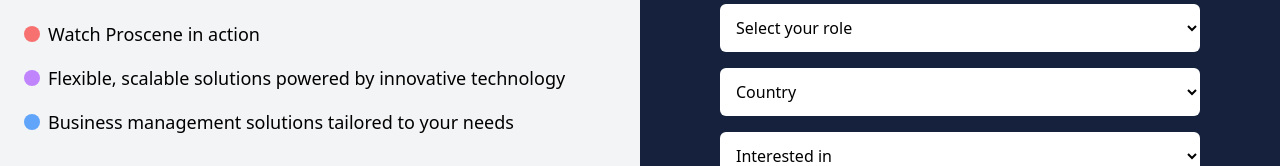
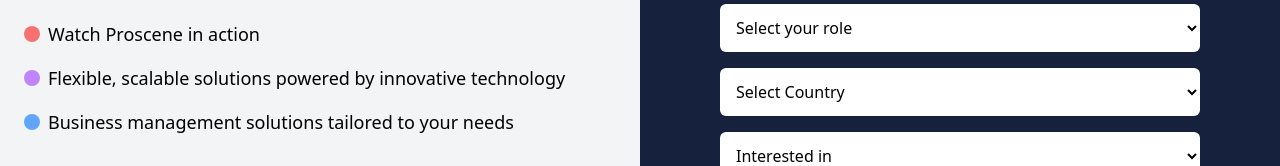
Before and after one commit to mobisa-012/react-proscene, a React (Create React App) app: page /bookDemo in a window 1280 px wide. Shown: the part 482-648 px from the top of the page. Built offline with nearby package versions, Linux system fonts and the light colour scheme.

Commit message:
used maps in select options instead of manual input of options

```diff
--- a/src/pages/BookDemoPage.js
+++ b/src/pages/BookDemoPage.js
@@ -2,6 +2,18 @@ import React from "react";
 import Footer from "../components/Footer";
 
 function BookDemo () {
+  const countries = ["United States", "Kenya", "Canada", "Germany", "Australia"];
+  const roles = [
+    "Owner|President|CEO",
+    "CFO|Finance Director",
+    "CTO",
+    "CMO |Marketing",
+    "Other",
+    "Consultant",
+    "IT Director",
+    "COO|CIO",
+  ];
+
   return (
     <div className = "">
     <div className="flex items-center justify-center bg-gray-100">
@@ -58,19 +70,18 @@ function BookDemo () {
             />
             <select className="w-full p-3 rounded-md bg-white text-black">
               <option>Select your role</option>
-              <option>Owner|President|CEO</option>
-              <option>CFO|Finance Director</option>
-              <option>CTO</option>
-              <option>CMO |Marketing</option>
-              <option>Other</option>
-              <option>Consultant</option>
-              <option>IT Director</option>
-              <option>COO|CIO</option>
+                {roles.map((role,index) => (
+                  <option key = {index} value= {role}>
+                  {role}</option>
+                ))}
             </select>
             <select className="w-full p-3 rounded-md bg-white text-black">
-              <option>Country</option>
-              <option>Country 1</option>
-              <option>Country 2</option>
+              <option value="">Select Country</option>
+              {countries.map((country, index) => (
+                <option key={index} value={country}>
+                  {country}
+                </option>
+              ))}
             </select>
             <select className="w-full p-3 rounded-md bg-white text-black">
               <option>Interested in</option>
```
